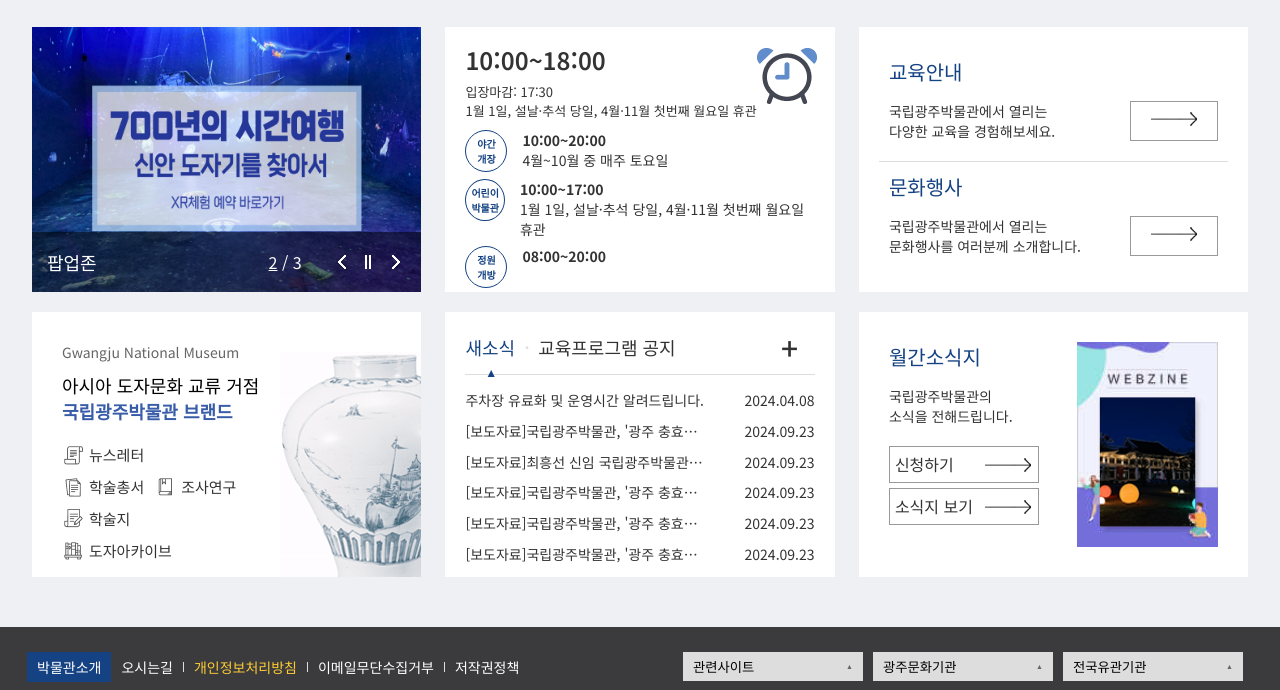
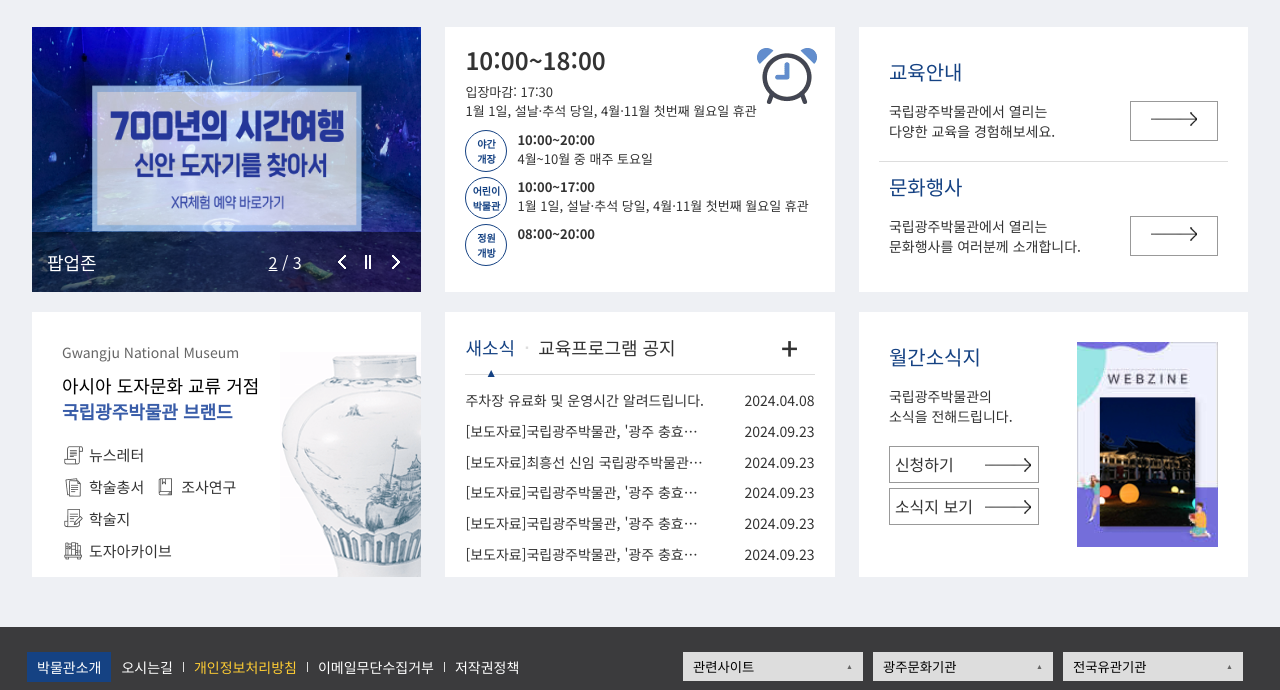
Before and after one commit to bi-ii/museum, a plain HTML site: page index.html in a window 1280 px wide. Shown: the part 1130-1820 px from the top of the page. Drawn offline with Linux system fonts and the light colour scheme.

Commit message:
Update style.css

```diff
--- a/css/style.css
+++ b/css/style.css
@@ -139,9 +139,9 @@ html, body{font-family: "Noto Sans KR", sans-serif;color: #333;background-color:
 .box2_title>p:nth-child(1){font-size: 24px;font-weight: 600;}
 .box2_title>p:nth-child(2){font-size: 13px;margin-top: 5px;}
 
-.timebox{display: flex;margin-bottom: 7px;}
-.timebox>div:nth-child(1){width: 40px;height: 40px;border: 1px solid #154283;border-radius: 50%; font-size: 10px;display: flex;justify-content: center;align-items: center;font-weight: bold;color: #154283;margin-right: 15px;}
-.timebox>div:nth-child(2){font-size: 14px;}
+.timebox{display: flex;margin-bottom: 5px;}
+.timebox>div:nth-child(1){width: 40px;height: 40px;border: 1px solid #154283;border-radius: 50%; font-size: 10px;display: flex;justify-content: center;align-items: center;font-weight: bold;color: #154283;margin-right: 10px;}
+.timebox>div:nth-child(2){font-size: 13px;}
 .timebox>div:nth-child(2) p:nth-child(1){font-weight: bold;}
 
 /* box3 */
```
